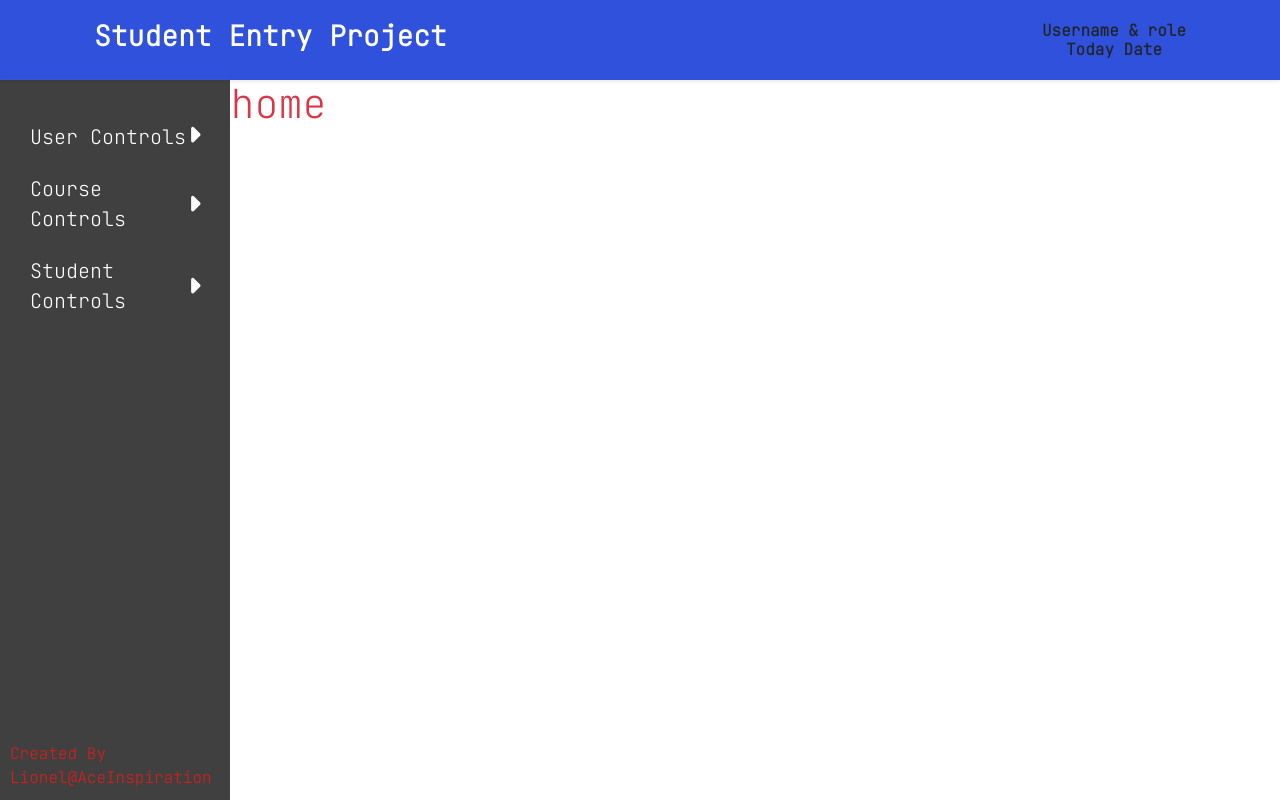
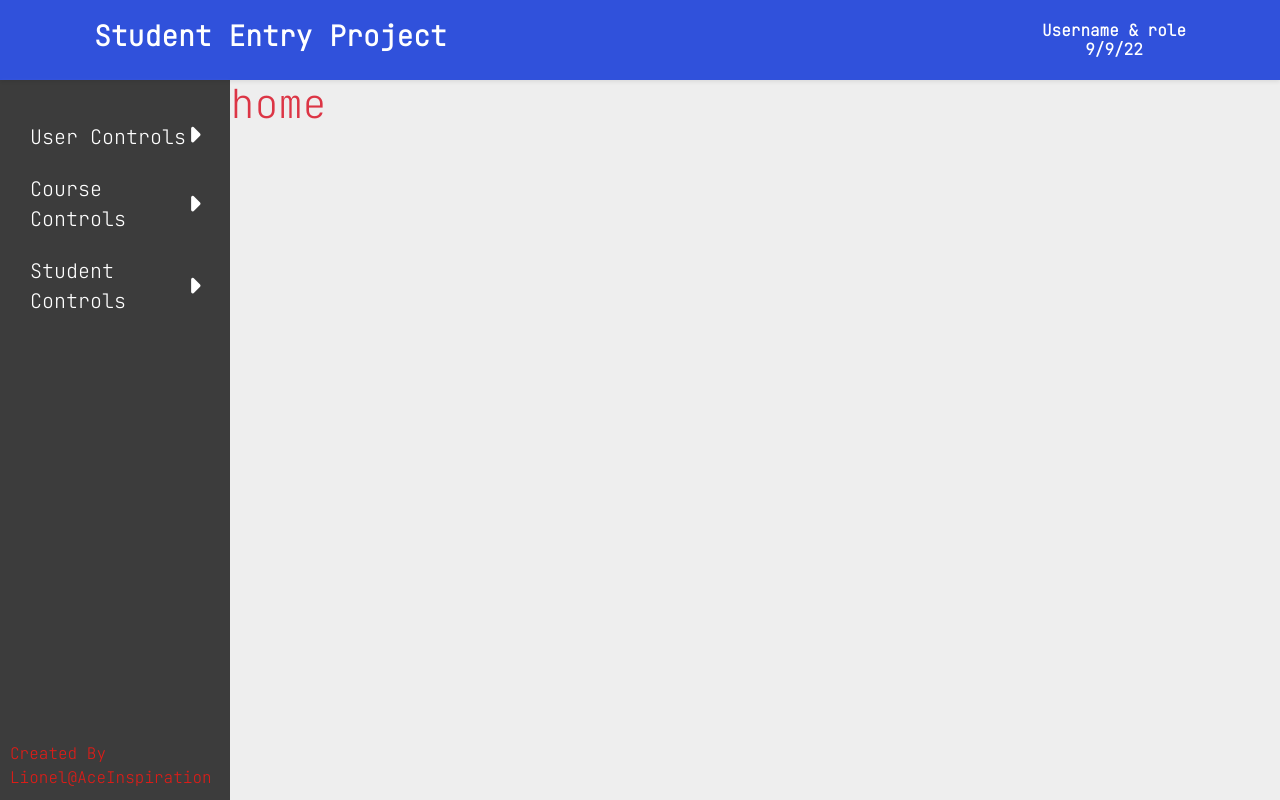
Before and after one commit to myominhtoo/student_jpa, an Angular app in the folder src/main/resources/views/: page / in a window 1280 px wide. Built offline with nearby package versions, Linux system fonts and the light colour scheme.

Commit message:
used date pipe in navbar

```diff
--- a/src/main/resources/views/src/app/app.module.ts
+++ b/src/main/resources/views/src/app/app.module.ts
@@ -8,6 +8,7 @@ import { AppComponent , AddCourseComponent , AddUserComponent,
         StudentsComponent , StudentDetailComponent , AddStudentComponent,
         UsersComponent , UserDetailComponent , HomeComponent, LoginComponent , CoursesComponent  } from './util/common';
 import { LayoutsModule } from './components/layouts/layouts.module';
+import { CommonModule } from '@angular/common';
 
 @NgModule({
   declarations: [
@@ -27,7 +28,8 @@ import { LayoutsModule } from './components/layouts/layouts.module';
     BrowserModule,
     AppRoutingModule,
     HttpClientModule,
-    LayoutsModule
+    LayoutsModule,
+    CommonModule
   ],
   providers: [],
   bootstrap: [AppComponent]
--- a/src/main/resources/views/src/app/components/course/add-course.component.html
+++ b/src/main/resources/views/src/app/components/course/add-course.component.html
@@ -5,7 +5,7 @@
         <sidebar></sidebar>
 
         <div id="main-content">
-            <h1 class="text-danger">add course </h1>
+            <h1 class="text-danger text-center fw-bold my-5 h3">Add Course</h1>
         </div>
 
     </main>
--- a/src/main/resources/views/src/app/components/layouts/navbar.component.html
+++ b/src/main/resources/views/src/app/components/layouts/navbar.component.html
@@ -5,9 +5,9 @@
         </h3>
 
         <ul class="navbar-nav fw-bold h6">
-            <li class="nav-item d-flex flex-column align-items-center">
+            <li class="nav-item d-flex flex-column align-items-center snow">
                 <span>Username & role</span>
-                <span>Today Date</span>
+                <span>{{ todayDate | date :'shortDate' }}</span>
             </li>
         </ul>
     </main>
--- a/src/main/resources/views/src/app/components/layouts/navbar.component.ts
+++ b/src/main/resources/views/src/app/components/layouts/navbar.component.ts
@@ -1,7 +1,15 @@
-import { Component } from "@angular/core";
+import { Component , OnInit } from "@angular/core";
 
 @Component({
     selector : 'navbar',
     templateUrl : './navbar.component.html'
 })
-export class NavbarComponent{}
+export class NavbarComponent implements OnInit {
+
+    todayDate : Date = new Date();
+
+    ngOnInit() : void {
+        console.log("inited")
+    }
+
+}
--- a/src/main/resources/views/src/styles.css
+++ b/src/main/resources/views/src/styles.css
@@ -12,6 +12,10 @@ span,p,h1,h2,h3,h4,h5,h5,div{
     --th : rgba(225, 27, 22,1);
     --snow : rgba( 255 ,255 ,255 , 1);
     --pale-snow : rgba(235,255,255,0.05)
+}
+
+body{
+    background : #eee !important;
 }
 
 .snow{
```
